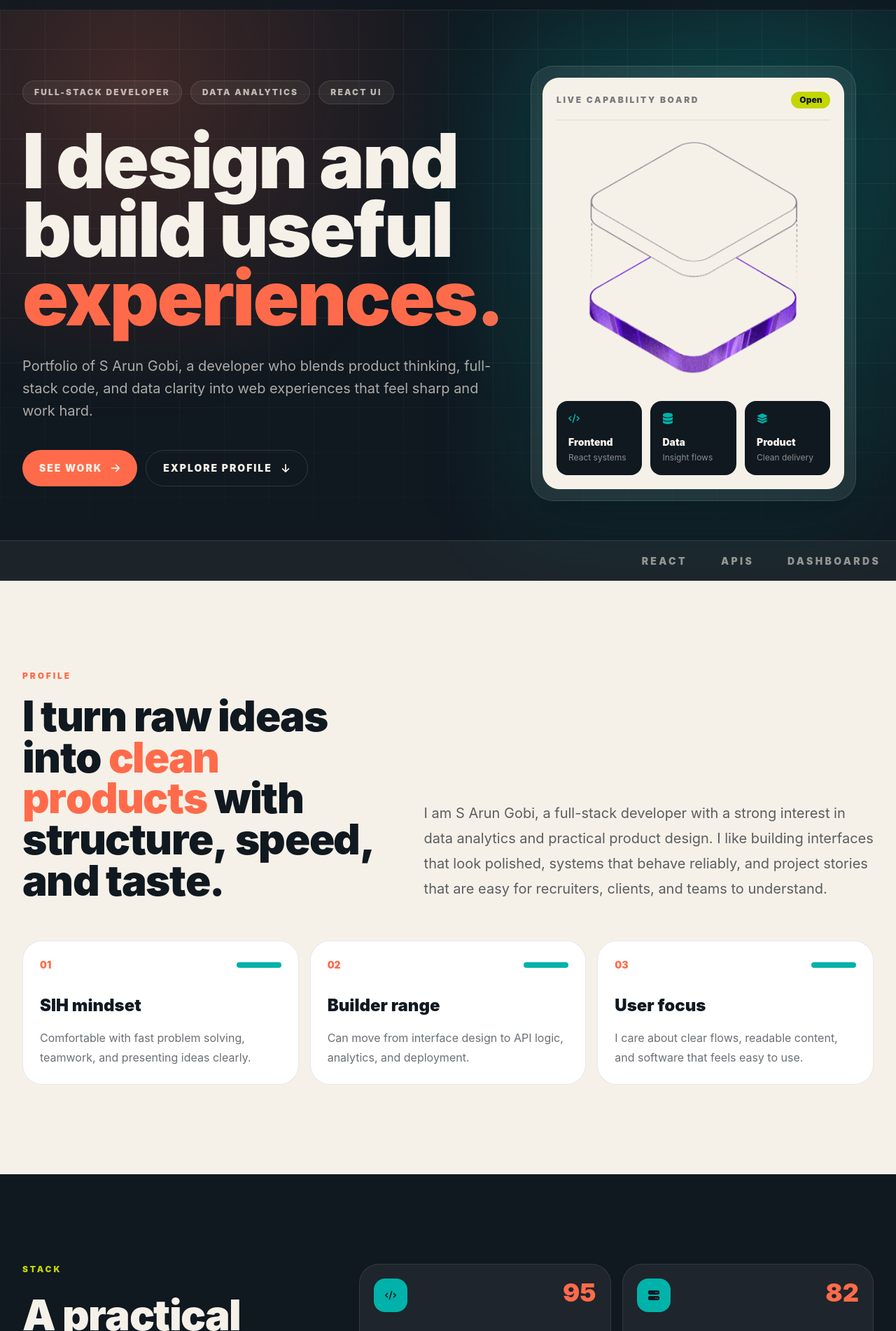
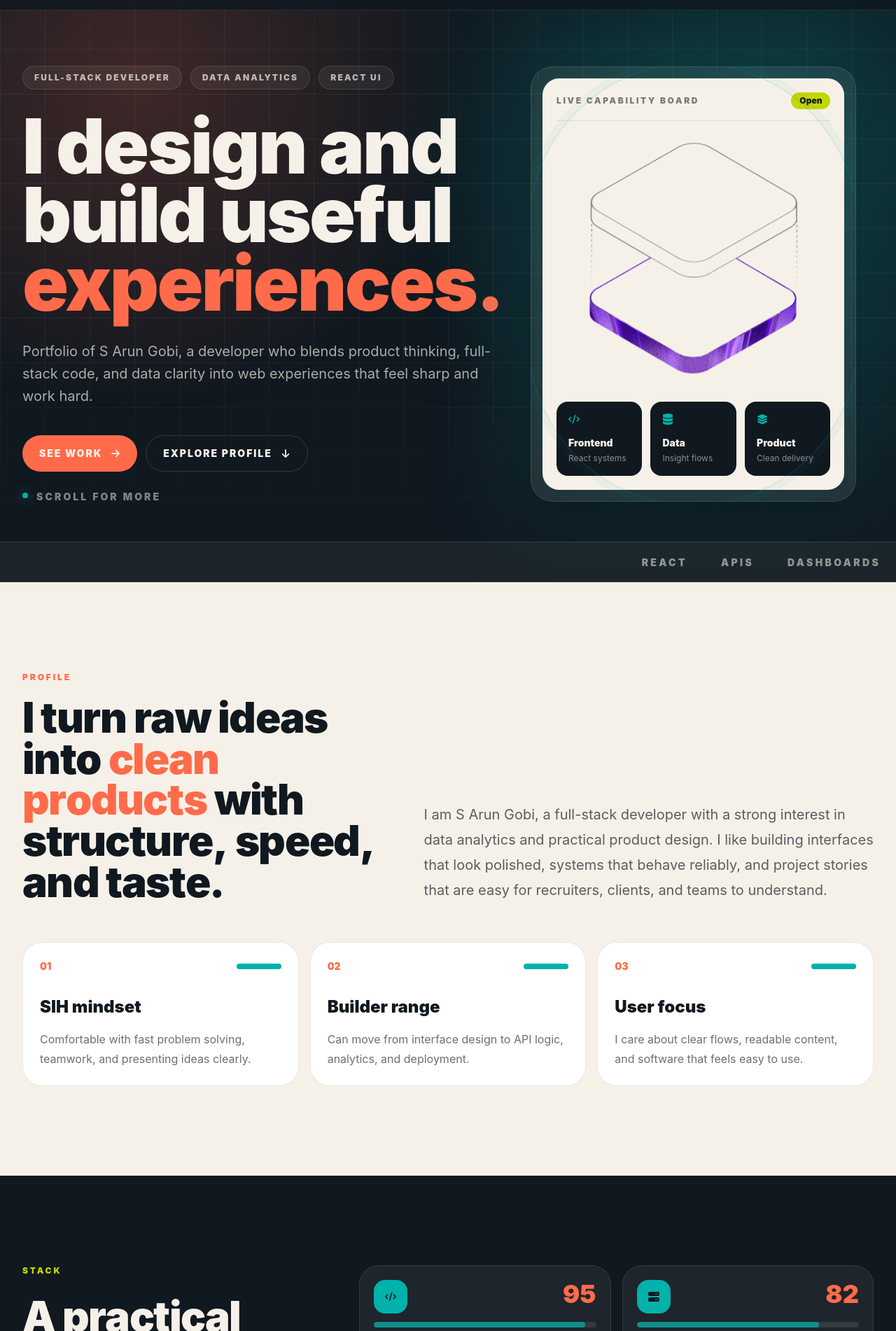
Before and after one commit to Arungobi12/new-era-web, a React (Vite) app: page / in a window 1280 px wide. Shown: the part 58-1960 px from the top of the page at 70% size. Built offline with nearby package versions, Linux system fonts and the light colour scheme.

Commit message:
made a new set of elements and motions

```diff
--- a/src/components/About.jsx
+++ b/src/components/About.jsx
@@ -1,4 +1,5 @@
 import AnimatedTitle from './AnimatedTitle';
+import Reveal from './Reveal';
 
 const proof = [
   ['01', 'SIH mindset', 'Comfortable with fast problem solving, teamwork, and presenting ideas clearly.'],
@@ -11,27 +12,35 @@ const About = () => {
     <section id="profile" className="min-h-screen bg-[#f6f1e8] px-5 pb-24 pt-32 text-[#101820] sm:px-8 lg:pb-32">
       <div className="mx-auto max-w-7xl">
         <div className="grid gap-12 lg:grid-cols-[0.9fr_1.1fr] lg:items-end">
+          <Reveal className="reveal-target" as="div" delayMs={0}>
             <div>
               <p className="text-xs font-black uppercase tracking-[0.24em] text-[#ff6b4a]">Profile</p>
               <h2 className="mt-5 max-w-4xl text-4xl font-black leading-[0.98] tracking-tight sm:text-6xl">
                 <AnimatedTitle text="I turn raw ideas into clean products with structure, speed, and taste." accentWords={['clean', 'products']} />
               </h2>
             </div>
-          <p className="max-w-2xl text-xl leading-9 text-[#101820]/68">
+          </Reveal>
+
+          <Reveal as="p" delayMs={120} className="max-w-2xl text-xl leading-9 text-[#101820]/68">
             I am S Arun Gobi, a full-stack developer with a strong interest in data analytics and practical product design. I like building interfaces that look polished, systems that behave reliably, and project stories that are easy for recruiters, clients, and teams to understand.
-          </p>
+          </Reveal>
         </div>
 
         <div className="mt-14 grid gap-4 lg:grid-cols-3">
-          {proof.map(([number, title, text]) => (
-            <article key={title} className="group rounded-[1.75rem] border border-[#101820]/10 bg-white p-6 transition hover:-translate-y-1 hover:border-[#ff6b4a]/50">
+          {proof.map(([number, title, text], idx) => (
+            <Reveal
+              key={title}
+              as="article"
+              delayMs={idx * 80}
+              className="group rounded-[1.75rem] border border-[#101820]/10 bg-white p-6 transition hover:-translate-y-1 hover:border-[#ff6b4a]/50"
+            >
               <div className="flex items-center justify-between">
                 <p className="text-sm font-black text-[#ff6b4a]">{number}</p>
                 <span className="h-2 w-16 rounded-full bg-[#00b2a9] transition group-hover:w-24" />
               </div>
               <h3 className="mt-8 text-2xl font-black">{title}</h3>
               <p className="mt-4 text-base leading-7 text-[#101820]/62">{text}</p>
-            </article>
+            </Reveal>
           ))}
         </div>
       </div>
--- a/src/components/Hero.jsx
+++ b/src/components/Hero.jsx
@@ -47,12 +47,19 @@ const Hero = () => {
               Explore profile <FaArrowDown />
             </a>
           </div>
+
+          <div className="mt-6 flex items-center gap-3">
+            <div className="h-2 w-2 rounded-full bg-[#00b2a9] shadow-[0_0_18px_rgba(0,178,169,0.65)]" />
+            <div className="scroll-hint text-sm font-black uppercase tracking-[0.22em] text-[#f6f1e8]/55">
+              Scroll for more
+            </div>
+          </div>
         </div>
 
         <div className="animate-rise relative [animation-delay:120ms]">
           <div className="absolute -inset-6 rounded-[2rem] bg-[#00b2a9]/15 blur-3xl" />
           <div className="relative overflow-hidden rounded-[2rem] border border-[#f6f1e8]/12 bg-[#f6f1e8]/8 p-4 shadow-2xl shadow-black/30">
-            <div className="rounded-[1.5rem] bg-[#f6f1e8] p-5 text-[#101820]">
+            <div className="relative pulse-ring rounded-[1.5rem] bg-[#f6f1e8] p-5 text-[#101820]">
               <div className="flex items-center justify-between border-b border-[#101820]/10 pb-4">
                 <p className="text-xs font-black uppercase tracking-[0.22em] text-[#101820]/55">Live capability board</p>
                 <span className="rounded-full bg-[#c4d600] px-3 py-1 text-xs font-black">Open</span>
--- /dev/null
+++ b/src/components/Reveal.jsx
@@ -0,0 +1,47 @@
+import { useEffect, useRef, useState } from 'react';
+
+const Reveal = ({
+  children,
+  as: Component = 'div',
+  className = '',
+  rootMargin = '0px 0px -10% 0px',
+  delayMs = 0,
+}) => {
+  const ref = useRef(null);
+  const [visible, setVisible] = useState(false);
+
+  useEffect(() => {
+    const el = ref.current;
+    if (!el) return;
+
+    if (!('IntersectionObserver' in window)) {
+      setVisible(true);
+      return;
+    }
+
+    const observer = new IntersectionObserver(
+      ([entry]) => {
+        if (entry?.isIntersecting) {
+          setVisible(true);
+          observer.disconnect();
+        }
+      },
+      { rootMargin, threshold: 0.12 }
+    );
+
+    observer.observe(el);
+    return () => observer.disconnect();
+  }, [rootMargin]);
+
+  return (
+    <Component
+      ref={ref}
+      className={`${className} ${visible ? 'reveal-visible' : 'reveal-hidden'}`}
+      style={{ animationDelay: `${delayMs}ms` }}
+    >
+      {children}
+    </Component>
+  );
+};
+
+export default Reveal;
--- a/src/components/Skills.jsx
+++ b/src/components/Skills.jsx
@@ -1,5 +1,6 @@
 import { FaChartLine, FaCode, FaDatabase, FaPenNib, FaServer, FaShieldHalved } from 'react-icons/fa6';
 import AnimatedTitle from './AnimatedTitle';
+import Reveal from './Reveal';
 
 const groups = [
   { icon: FaCode, title: 'Interface', score: '95', items: ['React', 'Vite', 'Tailwind', 'Responsive layouts'] },
@@ -15,34 +16,55 @@ const Skills = () => {
     <section id="stack" className="min-h-screen bg-[#101820] px-5 pb-24 pt-32 text-[#f6f1e8] sm:px-8 lg:pb-32">
       <div className="mx-auto max-w-7xl">
         <div className="grid gap-10 lg:grid-cols-[0.75fr_1.25fr]">
-          <div>
+          <Reveal className="block" delayMs={0}>
             <p className="text-xs font-black uppercase tracking-[0.24em] text-[#c4d600]">Stack</p>
             <h2 className="mt-5 text-4xl font-black leading-tight tracking-tight sm:text-6xl">
               <AnimatedTitle text="A practical skill map for building modern web products." accentWords={['skill', 'modern']} />
             </h2>
-          </div>
+          </Reveal>
 
           <div className="grid gap-4 sm:grid-cols-2">
-            {groups.map((group) => {
+            {groups.map((group, idx) => {
               const Icon = group.icon;
+              const scoreNum = Number(group.score);
 
               return (
-                <article key={group.title} className="rounded-[1.75rem] border border-[#f6f1e8]/10 bg-[#f6f1e8]/6 p-5">
+                <Reveal
+                  key={group.title}
+                  as="article"
+                  delayMs={idx * 110}
+                  className="rounded-[1.75rem] border border-[#f6f1e8]/10 bg-[#f6f1e8]/6 p-5"
+                >
                   <div className="flex items-start justify-between gap-5">
                     <div className="grid size-12 place-items-center rounded-2xl bg-[#00b2a9] text-[#101820]">
                       <Icon />
                     </div>
                     <p className="text-4xl font-black text-[#ff6b4a]">{group.score}</p>
                   </div>
+
+                  <div className="mt-3">
+                    <div className="h-2 w-full overflow-hidden rounded-full bg-[#f6f1e8]/10">
+                      <div
+                        className="h-full origin-left rounded-full bg-[#00b2a9]/70"
+                        style={{ width: `${scoreNum}%`, transformOrigin: 'left center' }}
+                      />
+                    </div>
+                  </div>
+
                   <h3 className="mt-6 text-2xl font-black">{group.title}</h3>
+
                   <div className="mt-5 flex flex-wrap gap-2">
-                    {group.items.map((item) => (
-                      <span key={item} className="rounded-full bg-[#101820] px-3 py-2 text-xs font-bold text-[#f6f1e8]/68 ring-1 ring-[#f6f1e8]/10">
+                    {group.items.map((item, i) => (
+                      <span
+                        key={item}
+                        className="rounded-full bg-[#101820] px-3 py-2 text-xs font-bold text-[#f6f1e8]/68 ring-1 ring-[#f6f1e8]/10"
+                        style={{ animation: `chip-in 420ms cubic-bezier(0.2, 0.8, 0.2, 1) both`, animationDelay: `${i * 60}ms` }}
+                      >
                         {item}
                       </span>
                     ))}
                   </div>
-                </article>
+                </Reveal>
               );
             })}
           </div>
--- a/src/index.css
+++ b/src/index.css
@@ -2,15 +2,18 @@
 
 :root {
   --ink: #101820;
-  --paper: #f6f1e8;
+  --paper: #f7f1e6;
   --coral: #ff6b4a;
   --teal: #00b2a9;
   --lime: #c4d600;
+
   font-family: Inter, ui-sans-serif, system-ui, 'Segoe UI', Roboto, Arial, sans-serif;
   color: var(--paper);
   background: var(--ink);
+
   font-synthesis: none;
   text-rendering: optimizeLegibility;
+
   -webkit-font-smoothing: antialiased;
   -moz-osx-font-smoothing: grayscale;
 }
@@ -29,6 +32,8 @@ body {
   min-height: 100svh;
   margin: 0;
   overflow-x: hidden;
+
+  /* Keep the starfield “vibe” as a layer, but default to your portfolio palette */
   background:
     radial-gradient(circle at top left, rgba(255, 107, 74, 0.15), transparent 28rem),
     radial-gradient(circle at bottom right, rgba(0, 178, 169, 0.15), transparent 28rem),
@@ -56,6 +61,29 @@ textarea {
   background: var(--lime);
 }
 
+/* Optional starfield (kept from your previous CSS) */
+.starfield {
+  background-image:
+    radial-gradient(1px 1px at 20px 30px, #ffffff, rgba(0, 0, 0, 0)),
+    radial-gradient(1px 1px at 40px 70px, #ffffff, rgba(0, 0, 0, 0)),
+    radial-gradient(1px 1px at 50px 160px, #ffffff, rgba(0, 0, 0, 0)),
+    radial-gradient(1px 1px at 90px 40px, #ffffff, rgba(0, 0, 0, 0)),
+    radial-gradient(1px 1px at 130px 80px, #ffffff, rgba(0, 0, 0, 0));
+  background-repeat: repeat;
+  background-size: 200px 200px;
+  animation: moveBackground 100s linear infinite;
+}
+
+@keyframes moveBackground {
+  from {
+    background-position: 0 0;
+  }
+  to {
+    background-position: -10000px 5000px;
+  }
+}
+
+/* Mesh background used by App + Hero */
 .mesh-bg {
   background:
     linear-gradient(rgba(246, 241, 232, 0.05) 1px, transparent 1px),
@@ -83,39 +111,37 @@ textarea {
   animation: reveal 260ms ease-out both;
 }
 
-.page-enter {
-  animation: page-enter 520ms cubic-bezier(0.2, 0.8, 0.2, 1) both;
+/* Scroll reveal helpers (used by src/components/Reveal.jsx) */
+.reveal-hidden {
+  opacity: 0;
+  transform: translateY(14px);
+  filter: blur(6px);
 }
 
-.page-enter::before {
-  position: fixed;
-  inset: 0;
-  z-index: 45;
-  pointer-events: none;
-  content: '';
-  background: linear-gradient(100deg, rgba(255, 107, 74, 0.24), rgba(0, 178, 169, 0.14), transparent 65%);
-  animation: page-wipe 620ms cubic-bezier(0.2, 0.8, 0.2, 1) both;
+.reveal-visible {
+  opacity: 1;
+  transform: translateY(0);
+  filter: blur(0);
+  animation: enter-up 680ms cubic-bezier(0.2, 0.8, 0.2, 1) both;
 }
 
-.letter-pop {
-  opacity: 0;
-  transform: translateY(0.45em) rotate(2deg);
-  animation: letter-pop 520ms cubic-bezier(0.2, 0.8, 0.2, 1) forwards;
-}
-
-.word-swap {
-  animation: word-swap 420ms cubic-bezier(0.2, 0.8, 0.2, 1) both;
-}
-
-.float-layer {
-  animation: float-layer 5s ease-in-out infinite;
+@keyframes enter-up {
+  from {
+    opacity: 0;
+    transform: translateY(14px);
+    filter: blur(6px);
+  }
+  to {
+    opacity: 1;
+    transform: translateY(0);
+    filter: blur(0);
+  }
 }
 
 @keyframes ticker {
   from {
     transform: translateX(0);
   }
-
   to {
     transform: translateX(-50%);
   }
@@ -126,7 +152,6 @@ textarea {
     opacity: 0;
     transform: translateY(32px) scale(0.98);
   }
-
   to {
     opacity: 1;
     transform: translateY(0) scale(1);
@@ -138,11 +163,29 @@ textarea {
     opacity: 0;
     transform: translateY(10px);
   }
-
   to {
     opacity: 1;
     transform: translateY(0);
   }
+}
+
+.page-enter {
+  animation: page-enter 520ms cubic-bezier(0.2, 0.8, 0.2, 1) both;
+}
+
+.page-enter::before {
+  position: fixed;
+  inset: 0;
+  z-index: 45;
+  pointer-events: none;
+  content: '';
+  background: linear-gradient(
+    100deg,
+    rgba(255, 107, 74, 0.24),
+    rgba(0, 178, 169, 0.14),
+    transparent 65%
+  );
+  animation: page-wipe 620ms cubic-bezier(0.2, 0.8, 0.2, 1) both;
 }
 
 @keyframes page-enter {
@@ -151,7 +194,6 @@ textarea {
     transform: translateY(20px) scale(0.985);
     filter: blur(10px);
   }
-
   to {
     opacity: 1;
     transform: translateY(0) scale(1);
@@ -164,11 +206,20 @@ textarea {
     transform: translateX(-18%);
     opacity: 0.9;
   }
-
   to {
     transform: translateX(100%);
     opacity: 0;
   }
+}
+
+.letter-pop {
+  opacity: 0;
+  transform: translateY(0.45em) rotate(2deg);
+  animation: letter-pop 520ms cubic-bezier(0.2, 0.8, 0.2, 1) forwards;
+}
+
+.word-swap {
+  animation: word-swap 420ms cubic-bezier(0.2, 0.8, 0.2, 1) both;
 }
 
 @keyframes letter-pop {
@@ -183,11 +234,14 @@ textarea {
     opacity: 0;
     transform: translateY(0.35em);
   }
-
   to {
     opacity: 1;
     transform: translateY(0);
   }
+}
+
+.float-layer {
+  animation: float-layer 5s ease-in-out infinite;
 }
 
 @keyframes float-layer {
@@ -195,10 +249,117 @@ textarea {
   100% {
     transform: translateY(0) rotate(-1deg);
   }
-
   50% {
     transform: translateY(-12px) rotate(1deg);
   }
+}
+
+/* Polished micro-interactions (used for hover highlights) */
+.shine-border {
+  position: relative;
+}
+.shine-border::after {
+  content: '';
+  position: absolute;
+  inset: -1px;
+  border-radius: inherit;
+  pointer-events: none;
+  opacity: 0;
+  background: linear-gradient(
+    100deg,
+    rgba(255, 107, 74, 0),
+    rgba(255, 107, 74, 0.22),
+    rgba(0, 178, 169, 0.16),
+    rgba(0, 178, 169, 0)
+  );
+  transition: opacity 260ms ease;
+}
+
+.shine-border:hover::after {
+  opacity: 1;
+}
+
+/* Visible hero motion */
+@keyframes pulse-ring {
+  0% {
+    opacity: 0.15;
+    transform: scale(0.96);
+  }
+  50% {
+    opacity: 0.45;
+    transform: scale(1.03);
+  }
+  100% {
+    opacity: 0.15;
+    transform: scale(0.96);
+  }
+}
+
+.pulse-ring::before {
+  content: '';
+  position: absolute;
+  inset: -14px;
+  border-radius: 9999px;
+  border: 1px solid rgba(0, 178, 169, 0.55);
+  box-shadow: 0 0 0 10px rgba(0, 178, 169, 0.10);
+  animation: pulse-ring 1.8s ease-in-out infinite;
+  pointer-events: none;
+}
+
+.scroll-hint {
+  animation: scroll-hint 1.7s ease-in-out infinite;
+}
+
+@keyframes scroll-hint {
+  0% {
+    transform: translateY(0);
+    opacity: 0.85;
+  }
+  50% {
+    transform: translateY(6px);
+    opacity: 1;
+  }
+  100% {
+    transform: translateY(0);
+    opacity: 0.85;
+  }
+}
+
+@keyframes panel-swap {
+  from {
+    opacity: 0;
+    transform: translateY(10px) scale(0.99);
+    filter: blur(6px);
+  }
+  to {
+    opacity: 1;
+    transform: translateY(0) scale(1);
+    filter: blur(0);
+  }
+}
+
+.panel-swap {
+  animation: panel-swap 380ms cubic-bezier(0.2, 0.8, 0.2, 1) both;
+}
+
+/* Skills pulse (bar + number) */
+@keyframes bar-pulse {
+  0% {
+    filter: drop-shadow(0 0 0 rgba(0, 178, 169, 0));
+    transform: translateY(0);
+  }
+  50% {
+    filter: drop-shadow(0 0 16px rgba(0, 178, 169, 0.35));
+    transform: translateY(-1px);
+  }
+  100% {
+    filter: drop-shadow(0 0 0 rgba(0, 178, 169, 0));
+    transform: translateY(0);
+  }
+}
+
+.bar-pulse {
+  animation: bar-pulse 700ms cubic-bezier(0.2, 0.8, 0.2, 1) both;
 }
 
 @media (prefers-reduced-motion: reduce) {
```
Also changed, not shown: src/components/Contact.jsx (+30 -9 lines), src/components/Projects.jsx (+40 -8 lines). Lines whose indentation alone changed are shown as unchanged.
